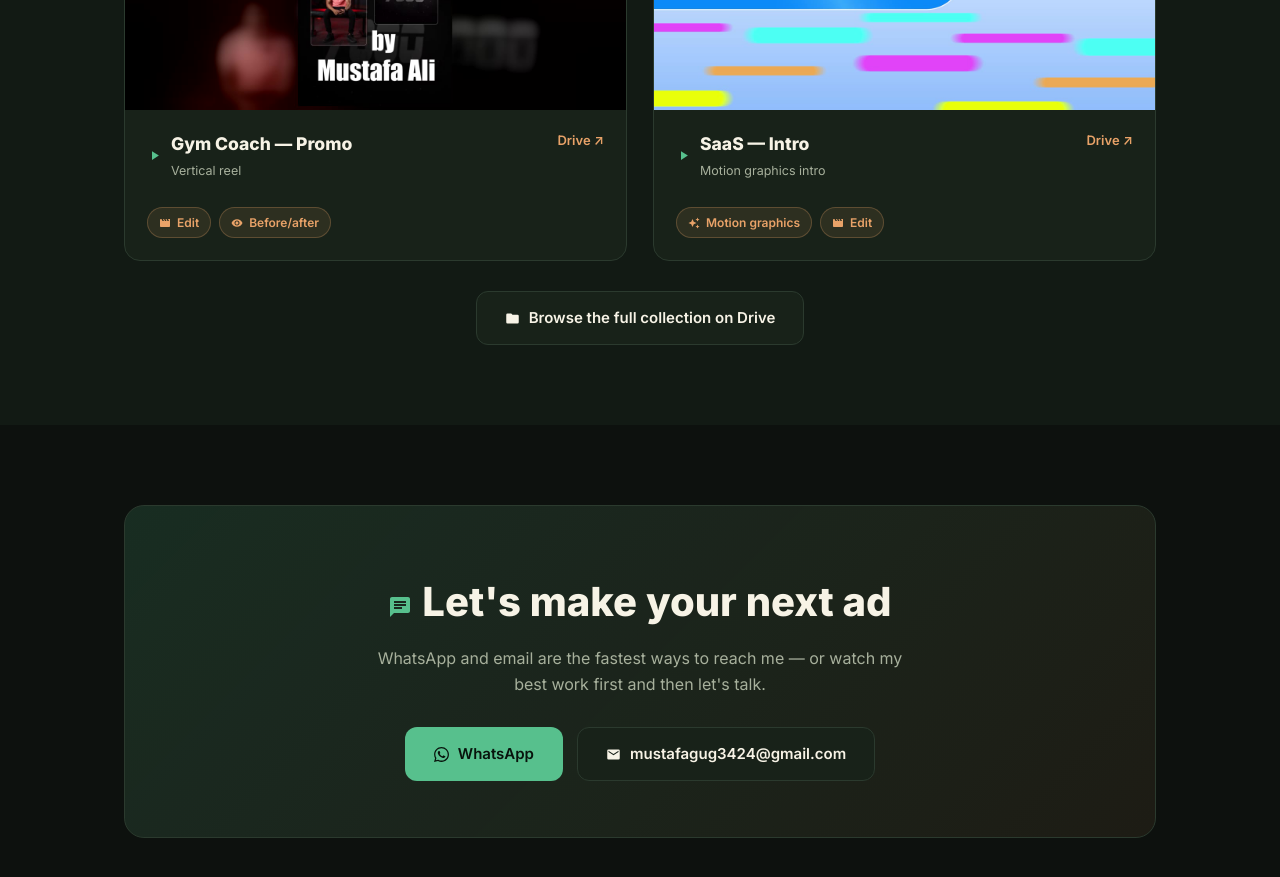
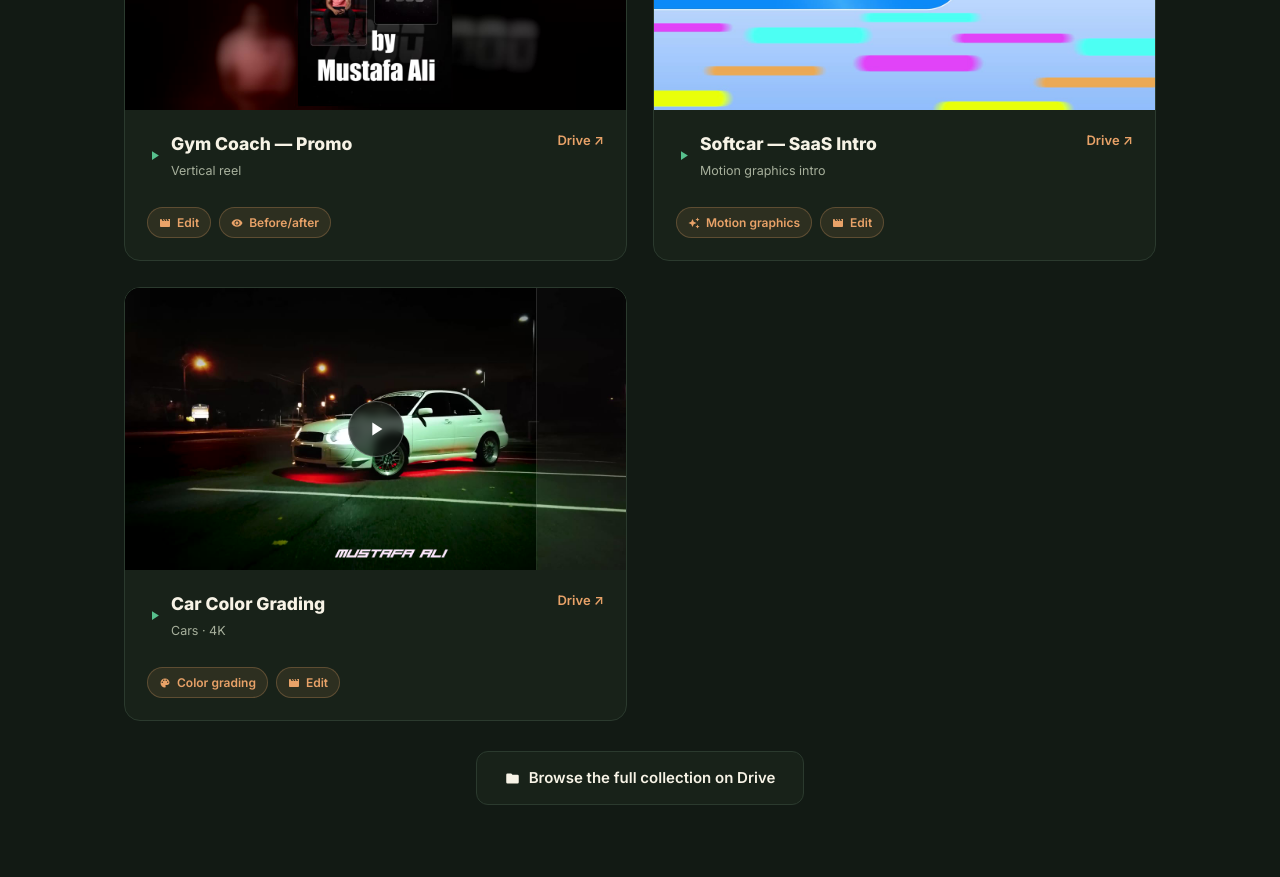
Before and after one commit to mostafa-ali-mahrous/mostafa-ali-mahrous.github.io, a plain HTML site: page index.html in a window 1280 px wide. Shown: the part 4042-4919 px from the top of the page. Drawn offline with Linux system fonts and the light colour scheme.

Commit message:
Title SaaS card as Softcar, add car color grading card

```diff
--- a/index.html
+++ b/index.html
@@ -38,7 +38,7 @@ body { background: #0d110e; }
 /* Scroll reveal */
 #port-root .reveal { opacity: 0; transform: translateY(26px); transition: opacity .7s ease, transform .7s ease; }
 #port-root .reveal.visible { opacity: 1; transform: none; }
-#port-root .reveal.d1 { transition-delay: .08s; } #port-root .reveal.d2 { transition-delay: .16s; } #port-root .reveal.d3 { transition-delay: .24s; } #port-root .reveal.d4 { transition-delay: .32s; } #port-root .reveal.d5 { transition-delay: .4s; }
+#port-root .reveal.d1 { transition-delay: .08s; } #port-root .reveal.d2 { transition-delay: .16s; } #port-root .reveal.d3 { transition-delay: .24s; } #port-root .reveal.d4 { transition-delay: .32s; } #port-root .reveal.d5 { transition-delay: .4s; } #port-root .reveal.d6 { transition-delay: .48s; }
 
 /* Nav */
 #port-root nav {
@@ -518,10 +518,20 @@ html { scroll-behavior: smooth; }
         <a class="video-frame" href="https://drive.google.com/file/d/1QaQLJi02rx9LQN7X_b8dl2FQRoc5fOI4/view" target="_blank" rel="noopener" aria-label="SaaS intro"><img data-poster="saas" src="poster-saas.jpg" alt="SaaS intro"><span class="play-badge"><span><svg width="22" height="22" viewBox="0 0 24 24" fill="currentColor"><path d="M8 5v14l11-7z"/></svg></span></span></a>
         <div class="video-meta">
           <div class="feature-top">
-            <h3><svg width="15" height="15" viewBox="0 0 24 24" fill="currentColor"><path d="M8 5v14l11-7z"/></svg><span><span data-en="SaaS — Intro" data-ar="SaaS — انترو">SaaS — Intro</span><span class="tag" data-en="Motion graphics intro" data-ar="انترو موشن جرافيك">Motion graphics intro</span></span></h3>
+            <h3><svg width="15" height="15" viewBox="0 0 24 24" fill="currentColor"><path d="M8 5v14l11-7z"/></svg><span><span data-en="Softcar — SaaS Intro" data-ar="Softcar — انترو SaaS">Softcar — SaaS Intro</span><span class="tag" data-en="Motion graphics intro" data-ar="انترو موشن جرافيك">Motion graphics intro</span></span></h3>
             <a class="open-link" href="https://drive.google.com/file/d/1QaQLJi02rx9LQN7X_b8dl2FQRoc5fOI4/view" target="_blank" rel="noopener">Drive ↗</a>
           </div>
           <div class="role-line"><span class="role-chip"><svg width="12" height="12" viewBox="0 0 24 24" fill="currentColor"><path d="M19 9l1.25-2.75L23 5l-2.75-1.25L19 1l-1.25 2.75L15 5l2.75 1.25L19 9zm-7.5.5L9 4 6.5 9.5 1 12l5.5 2.5L9 20l2.5-5.5L17 12l-5.5-2.5zM19 15l-1.25 2.75L15 19l2.75 1.25L19 23l1.25-2.75L23 19l-2.75-1.25L19 15z"/></svg><span data-en="Motion graphics" data-ar="موشن جرافيك">Motion graphics</span></span><span class="role-chip"><svg width="12" height="12" viewBox="0 0 24 24" fill="currentColor"><path d="M18 4l2 4h-3l-2-4h-2l2 4h-3l-2-4H8l2 4H7L5 4H4c-1.1 0-1.99.9-1.99 2L2 18c0 1.1.9 2 2 2h16c1.1 0 2-.9 2-2V4h-4z"/></svg><span data-en="Edit" data-ar="مونتاج">Edit</span></span></div>
+        </div>
+      </div>
+      <div class="video-card feature-card reveal d6">
+        <a class="video-frame" href="https://drive.google.com/file/d/18l98jo-1O6_VCnn_mcXMTQjv2xfG-tAa/view" target="_blank" rel="noopener" aria-label="Car color grading"><img data-poster="cars" src="poster-cars.jpg" alt="Car color grading"><span class="play-badge"><span><svg width="22" height="22" viewBox="0 0 24 24" fill="currentColor"><path d="M8 5v14l11-7z"/></svg></span></span></a>
+        <div class="video-meta">
+          <div class="feature-top">
+            <h3><svg width="15" height="15" viewBox="0 0 24 24" fill="currentColor"><path d="M8 5v14l11-7z"/></svg><span><span data-en="Car Color Grading" data-ar="تلوين سيارات">Car Color Grading</span><span class="tag" data-en="Cars · 4K" data-ar="سيارات · 4K">Cars · 4K</span></span></h3>
+            <a class="open-link" href="https://drive.google.com/file/d/18l98jo-1O6_VCnn_mcXMTQjv2xfG-tAa/view" target="_blank" rel="noopener">Drive ↗</a>
+          </div>
+          <div class="role-line"><span class="role-chip"><svg width="12" height="12" viewBox="0 0 24 24" fill="currentColor"><path d="M12 3c-4.97 0-9 4.03-9 9s4.03 9 9 9c.83 0 1.5-.67 1.5-1.5 0-.39-.15-.74-.39-1.01-.23-.26-.38-.61-.38-.99 0-.83.67-1.5 1.5-1.5H16c2.76 0 5-2.24 5-5 0-4.42-4.03-8-9-8zm-5.5 9c-.83 0-1.5-.67-1.5-1.5S5.67 9 6.5 9 8 9.67 8 10.5 7.33 12 6.5 12zm3-4C8.67 8 8 7.33 8 6.5S8.67 5 9.5 5s1.5.67 1.5 1.5S10.33 8 9.5 8zm5 0c-.83 0-1.5-.67-1.5-1.5S13.67 5 14.5 5s1.5.67 1.5 1.5S15.33 8 14.5 8zm3 4c-.83 0-1.5-.67-1.5-1.5S16.67 9 17.5 9s1.5.67 1.5 1.5-1.5.67-1.5 1.5z"/></svg><span data-en="Color grading" data-ar="تلوين">Color grading</span></span><span class="role-chip"><svg width="12" height="12" viewBox="0 0 24 24" fill="currentColor"><path d="M18 4l2 4h-3l-2-4h-2l2 4h-3l-2-4H8l2 4H7L5 4H4c-1.1 0-1.99.9-1.99 2L2 18c0 1.1.9 2 2 2h16c1.1 0 2-.9 2-2V4h-4z"/></svg><span data-en="Edit" data-ar="مونتاج">Edit</span></span></div>
         </div>
       </div>
     </div>
```
Also changed, not shown: poster-cars.jpg (added).
